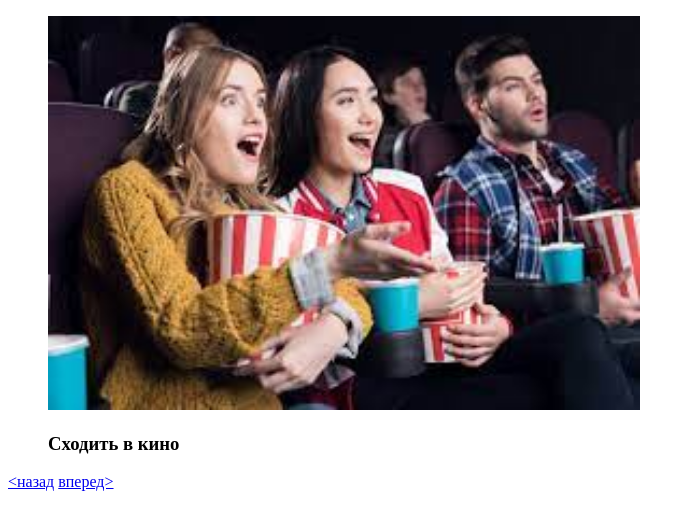
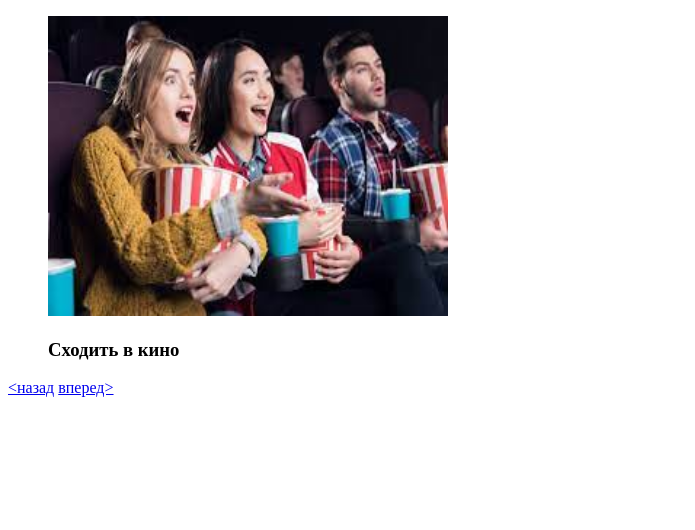
Before and after one commit to kyakanina/Homeworks, a plain HTML site: page folder1/form1.html in a window 1280 px wide. Shown: the whole page, without its empty margins (0-695 px from the left). Drawn offline with Linux system fonts and the light colour scheme.

Commit message:
Update form1.html

```diff
--- a/folder1/form1.html
+++ b/folder1/form1.html
@@ -7,7 +7,7 @@
 <body>
    <a href="anchors.html"></a>
     <figure>
-        <img src="../folder1/кино.jpg" width="50%" alt="фото">
+        <img src="../folder1/кино.jpg" width="400" height="300">
         <h3><figcaption>Сходить в кино</figcaption></h3>
     </figure>
     <p>
```
